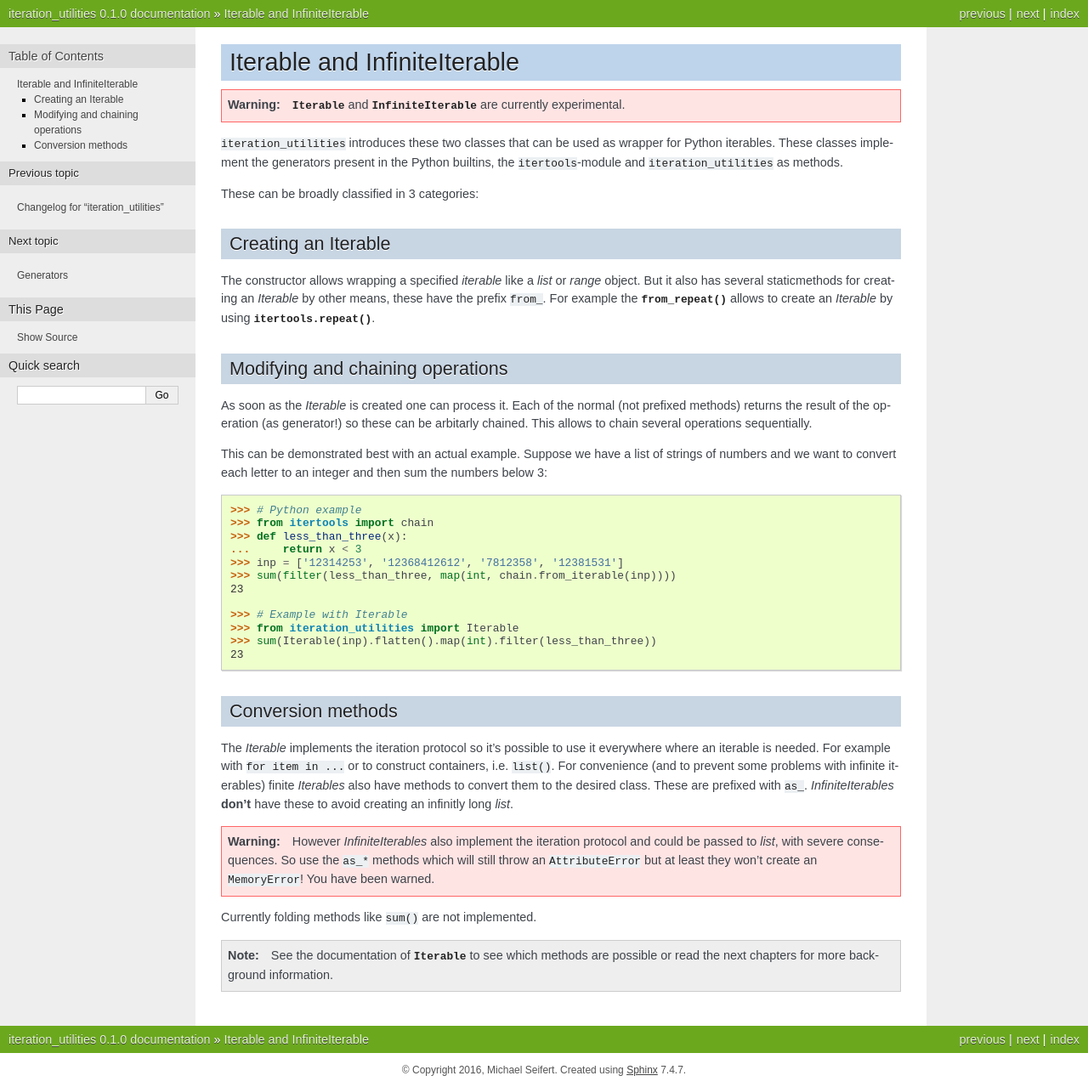
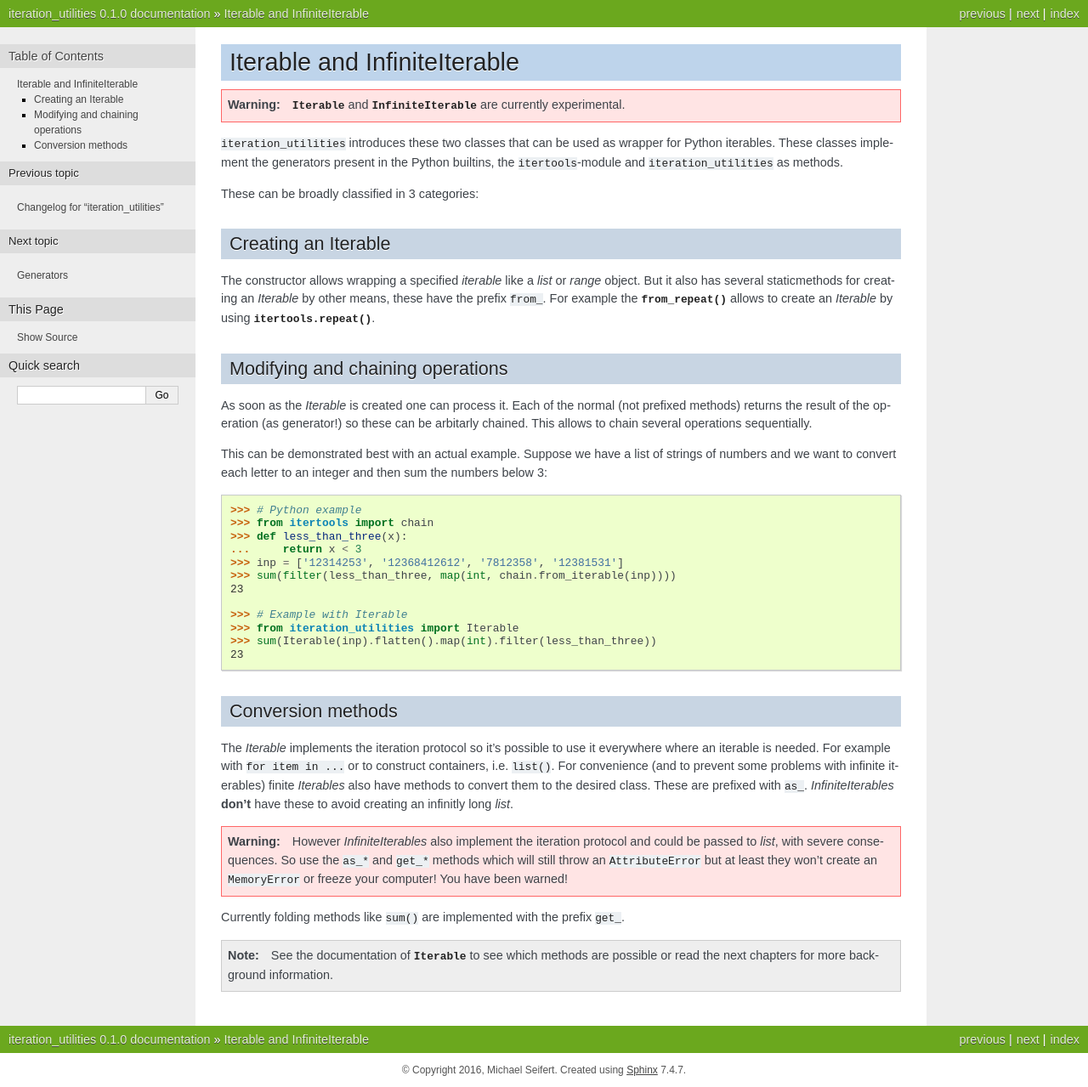
Before and after one commit to MSeifert04/iteration_utilities, a Sphinx documentation site: the page built from docs/iterable.rst, in a window 1280 px wide. Shown: the whole page at 85% size. Built offline with Sphinx 7.4.7, drawn with Linux system fonts in a browser that asks for light colours.

Commit message:
removed comment about missing fold methods in narrative docs

```diff
--- a/docs/iterable.rst
+++ b/docs/iterable.rst
@@ -62,12 +62,13 @@ convert them to the desired class. These are prefixed with ``as_``.
 
 .. warning::
    However `InfiniteIterables` also implement the iteration protocol and could
-   be passed to `list`, with severe consequences. So use the ``as_*`` methods
-   which will still throw an ``AttributeError`` but at least they won't create
-   an ``MemoryError``! You have been warned.
+   be passed to `list`, with severe consequences. So use the ``as_*`` and
+   ``get_*`` methods which will still throw an ``AttributeError`` but at least
+   they won't create an ``MemoryError`` or freeze your computer! You have been
+   warned!
 
-Currently folding methods like ``sum()`` are not implemented.
-
+Currently folding methods like ``sum()`` are implemented with the prefix
+``get_``.
 
 .. note::
    See the documentation of :py:class:`~iteration_utilities.core.Iterable`
```
